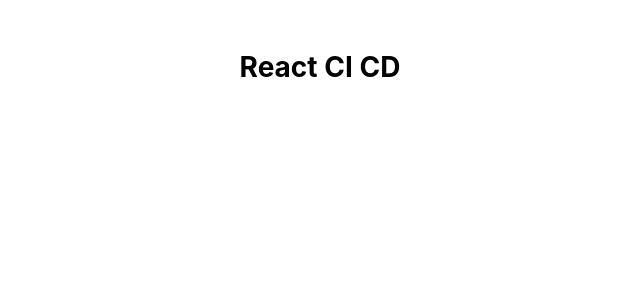
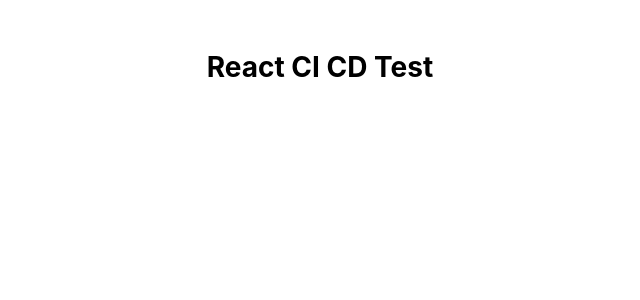
Before and after one commit to LePhuSangHCMUS/react-ci-cd, a React (Create React App) app: page / in a window 1280 px wide. Shown: the top 300 px of the page, without its empty margins (320-960 px from the left). Built offline with nearby package versions, Linux system fonts and the light colour scheme; the HTML template or start-up script is replaced by a standard one.

Commit message:
test ingration

```diff
--- a/src/App.js
+++ b/src/App.js
@@ -3,7 +3,7 @@
 function App() {
   return (
     <div className="App">
-     React CI CD
+     React CI CD Test
     </div>
   );
 }
```
